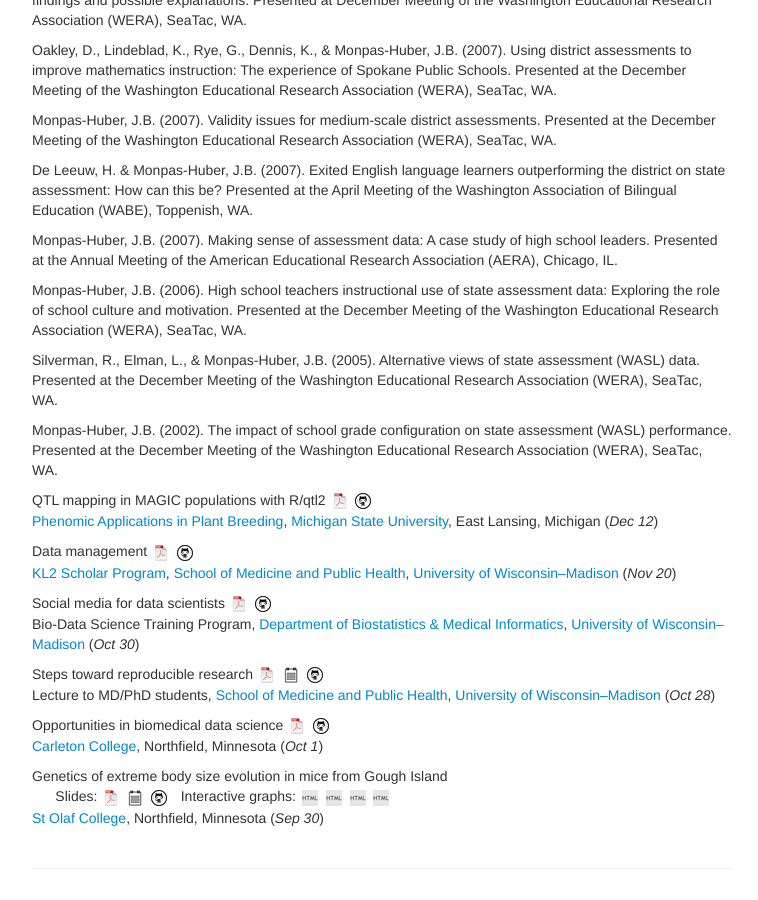
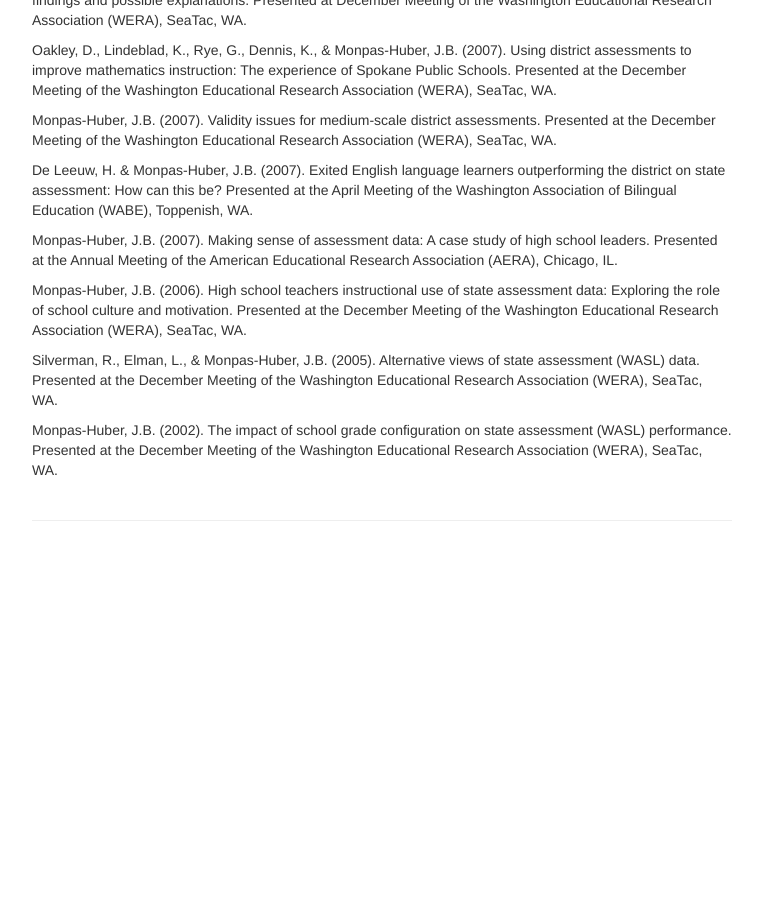
Before and after one commit to jackbhuber/jackbhuber.github.io, a Jekyll site: the page built from pages/talks.md, in a window 1280 px wide and 900 px high, scrolled down 1162 px. Shown: the whole window, without its empty margins (258-1016 px from the left). Built offline with Jekyll 4.4.1, drawn with Linux system fonts in a browser that asks for light colours; after the commit the page ends 1714 px from its top, so only the background shows below that.

Commit message:
Update talks.md

```diff
--- a/pages/talks.md
+++ b/pages/talks.md
@@ -91,49 +91,3 @@
 <!-- wp:paragraph {"fontSize":"small"} -->
 <p class="has-small-font-size">Monpas-Huber, J.B. (2002). The impact of school grade configuration on state assessment (WASL) performance. Presented at the December Meeting of the Washington Educational Research Association (WERA), SeaTac, WA.</p>
 <!-- /wp:paragraph -->
-
-
-
-QTL mapping in MAGIC populations with R/qtl2
-[![pdf](icons16/pdf-icon.png)](https://kbroman.org/Talk_MSU2019/msu2019.pdf)
-[![github](icons16/github-icon.png)](https://github.com/kbroman/Talk_MSU2019)<br/>
-[Phenomic Applications in Plant
-Breeding](https://www.canr.msu.edu/pbgb/Symposium/), [Michigan State
-University](https://msu.edu), East Lansing, Michigan (_Dec 12_)
-
-Data management
-[![pdf](icons16/pdf-icon.png)](https://www.biostat.wisc.edu/~kbroman/presentations/datamgmt2019.pdf)
-[![github](icons16/github-icon.png)](https://github.com/kbroman/Talk_DataMgmt)<br/>
-[KL2 Scholar Program](https://ictr.wisc.edu/program/kl2-scholar-program/),
-[School of Medicine and Public Health](https://www.med.wisc.edu),
-[University of Wisconsin&ndash;Madison](https://www.wisc.edu) (_Nov 20_)
-
-Social media for data scientists
-[![pdf](icons16/pdf-icon.png)](https://kbroman.org/Talk_SocialMedia/socialmedia.pdf)
-[![github](icons16/github-icon.png)](https://github.com/kbroman/Talk_SocialMedia)<br/>
-Bio-Data Science Training Program,
-[Department of Biostatistics & Medical Informatics](https://biostat.wisc.edu),
-[University of Wisconsin&ndash;Madison](https://www.wisc.edu) (_Oct 30_)
-
-Steps toward reproducible research
-[![pdf](icons16/pdf-icon.png)](https://www.biostat.wisc.edu/~kbroman/presentations/steps2rr.pdf)
-[![pdf w/notes](icons16/notes-icon.png)](https://www.biostat.wisc.edu/~kbroman/presentations/steps2rr_withnotes.pdf)
-[![github](icons16/github-icon.png)](https://github.com/kbroman/Talk_ReproRes)<br/>
-Lecture to MD/PhD students, [School of Medicine and Public Health](http://www.med.wisc.edu/), [University of Wisconsin&ndash;Madison](https://www.wisc.edu) (_Oct 28_)
-
-Opportunities in biomedical data science
-[![pdf](icons16/pdf-icon.png)](https://kbroman.org/Talk_Carleton2019/carleton2019.pdf)
-[![github](icons16/github-icon.png)](https://github.com/kbroman/Talk_Carleton2019)<br/>
-[Carleton College](https://www.carleton.edu), Northfield, Minnesota (_Oct 1_)
-
-Genetics of extreme body size evolution in mice from Gough Island<br/>
-&nbsp; &nbsp; &nbsp; Slides:
-[![pdf](icons16/pdf-icon.png)](https://www.biostat.wisc.edu/~kbroman/presentations/StOlaf2019/stolaf2019.pdf)
-[![handout](icons16/notes-icon.png)](https://www.biostat.wisc.edu/~kbroman/presentations/StOlaf2019/stolaf2019_withnotes.pdf)
-[![github](icons16/github-icon.png)](https://github.com/kbroman/Talk_StOlaf2019)
-&nbsp; Interactive graphs:
-[![body weight at 5 weeks](icons16/html-icon.png)](https://www.biostat.wisc.edu/~kbroman/presentations/StOlaf2019/lod_and_effect)
-[![permutation test](icons16/html-icon.png)](https://www.biostat.wisc.edu/~kbroman/presentations/StOlaf2019/perm_test)
-[![body weight](icons16/html-icon.png)](https://www.biostat.wisc.edu/~kbroman/presentations/StOlaf2019/iplot_bodyweight.html)
-[![growth rate](icons16/html-icon.png)](https://www.biostat.wisc.edu/~kbroman/presentations/StOlaf2019/iplot_deriv_bodyweight.html)<br/>
-[St Olaf College](https://stolaf.edu), Northfield, Minnesota (_Sep 30_)
```
